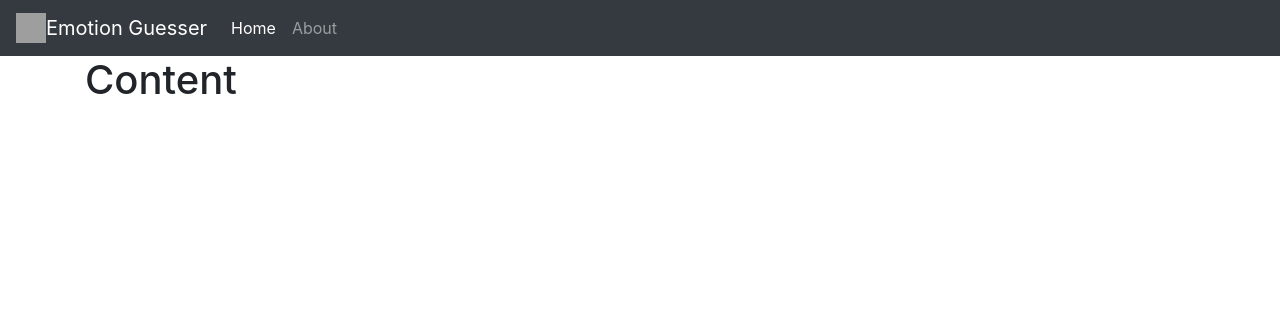
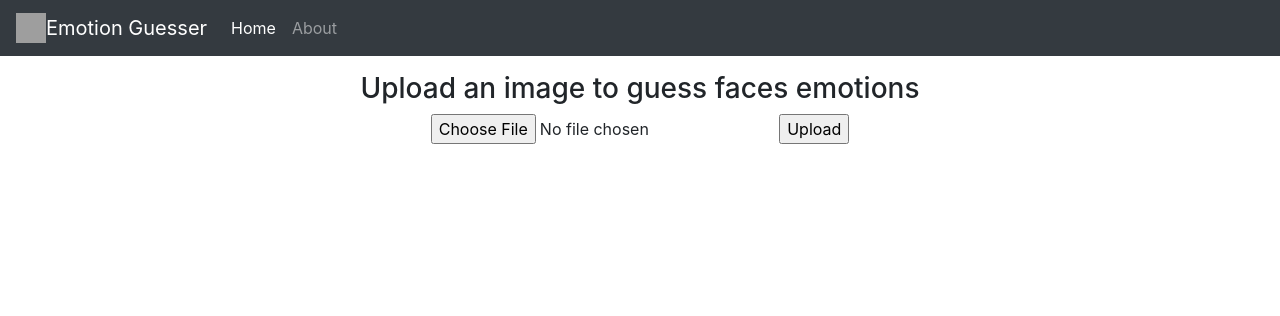
Before and after one commit to seifElislam/emotion_guesser-, a Flask app: page / in a window 1280 px wide. Shown: the top 316 px of the page. Run offline with Flask 2, Linux system fonts and the light colour scheme; some libraries are stand-ins or nearby versions; grey boxes are pictures that could not be loaded.

```diff
--- a/templates/base.html
+++ b/templates/base.html
@@ -21,16 +21,16 @@
   <div class="collapse navbar-collapse" id="navbarNav">
     <ul class="navbar-nav">
       <li class="nav-item active">
-        <a class="nav-link" href="home">Home <span class="sr-only">(current)</span></a>
+        <a class="nav-link" href="/home">Home <span class="sr-only">(current)</span></a>
       </li>
       <li class="nav-item">
-        <a class="nav-link" href="about">About</a>
+        <a class="nav-link" href="/about">About</a>
       </li>
   </div>
 </nav>
     <main role="main" class="container">
       <div class="row">
-        <div class="col-md-8">
+        <div class="col-md-12">
           {% block content %}{% endblock %}
         </div>
       </div>
--- a/templates/home.html
+++ b/templates/home.html
@@ -1,5 +1,16 @@
 
 {% extends "base.html" %}
 {% block content %}
-    <h1>Content</h1>
+    <div class="row">
+
+        <div class="col-md-12 px-3 py-3"  align="center">
+            <div><h3>Upload an image to guess faces emotions</h3></div>
+            <form method=post enctype=multipart/form-data>
+              <p><input type=file name=file>
+                 <input type=submit value=Upload>
+            </form>
+
+        </div>
+    </div>
+
 {% endblock content %}
```
Also changed, not shown: templates/result.html (added, +18 -0 lines).
